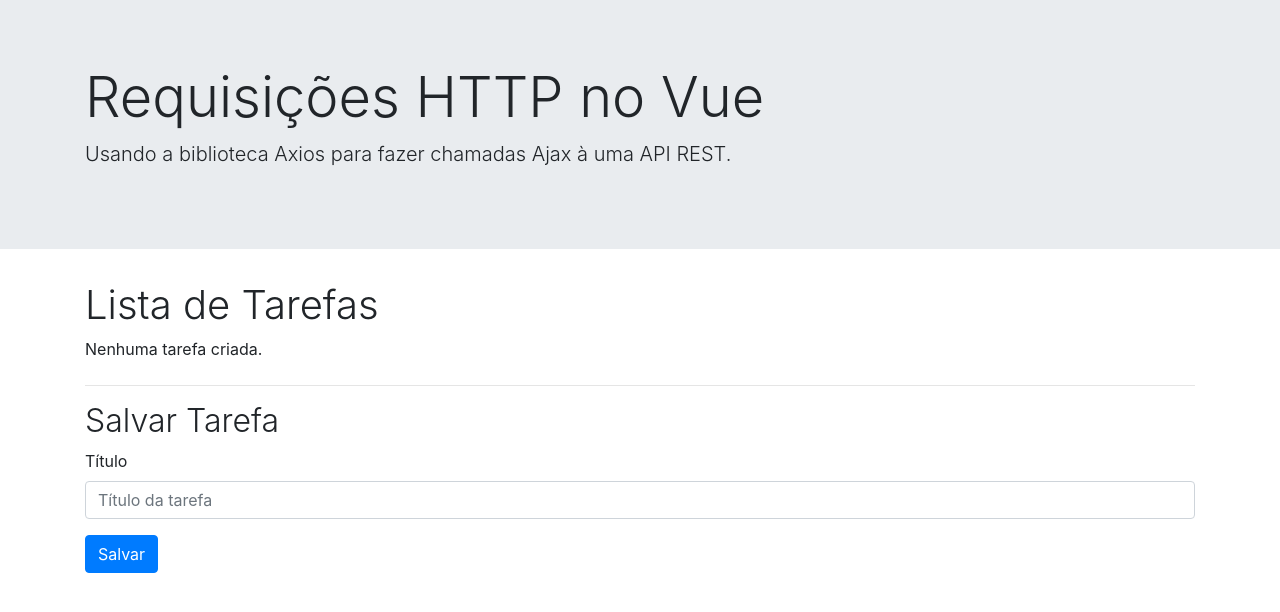
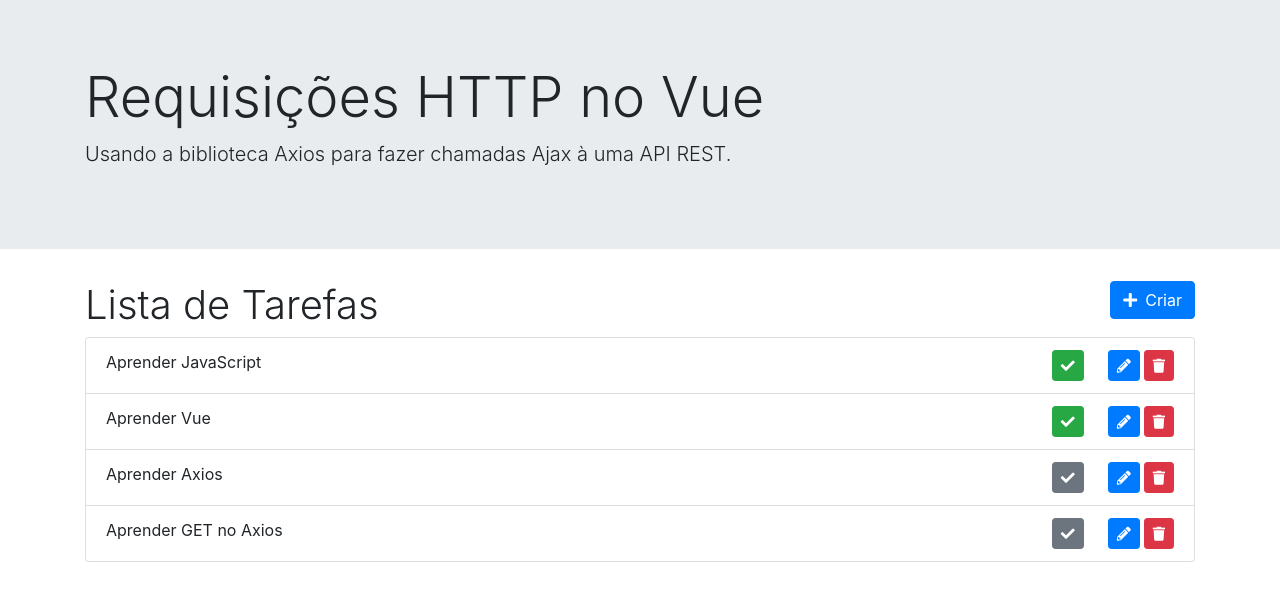
Before and after one commit to lucasnathandev/vue2-and-axios, a Vue app: page / in a window 1280 px wide. Shown: the top 612 px of the page. Built offline with nearby package versions, Linux system fonts and the light colour scheme; data requests are answered from the project's data file.

Commit message:
:book::tada: Retrieving data via AJAX with Axios from db.json file running on json-server.

```diff
--- a/db.json
+++ b/db.json
@@ -1,7 +1,24 @@
 {
   "tarefas": [
-    { "id": 1, "titulo": "Aprender JavaScript", "concluido": true },
-    { "id": 2, "titulo": "Aprender Vue", "concluido": true },
-    { "id": 3, "titulo": "Aprender Axios", "concluido": false }
+    {
+      "id": 1,
+      "titulo": "Aprender JavaScript",
+      "concluido": true
+    },
+    {
+      "id": 2,
+      "titulo": "Aprender Vue",
+      "concluido": true
+    },
+    {
+      "id": 3,
+      "titulo": "Aprender Axios",
+      "concluido": false
+    },
+    {
+      "titulo": "Aprender GET no Axios",
+      "concluido": false,
+      "id": 4
+    }
   ]
 }
--- a/src/components/TarefaSalvar.vue
+++ b/src/components/TarefaSalvar.vue
@@ -2,7 +2,7 @@
   <div class="my-4">
     <hr />
     <h2 class="font-weight-light">Salvar Tarefa</h2>
-    <form>
+    <form @submit.prevent="salvar">
       <div class="row">
         <div :class="classeColuna">
           <div class="form-group">
@@ -11,6 +11,7 @@
               type="text"
               class="form-control"
               placeholder="Título da tarefa"
+              v-model="tarefaLocal.titulo"
             />
           </div>
         </div>
@@ -51,5 +52,11 @@
       return this.tarefa ? "col-sm-10" : "col-sm-12";
     },
   },
+  methods: {
+    salvar() {
+      this.$emit("criar", this.tarefaLocal);
+      this.tarefaLocal = { titulo: "", concluido: false };
+    },
+  },
 };
 </script>
--- a/src/components/TarefasLista.vue
+++ b/src/components/TarefasLista.vue
@@ -1,6 +1,19 @@
 <template>
   <div>
-    <h1 class="font-weight-light">Lista de Tarefas</h1>
+    <div class="row">
+      <div class="col-sm-10">
+        <h1 class="font-weight-light">Lista de Tarefas</h1>
+      </div>
+      <div class="col-sm-2">
+        <button
+          @click="exibirFormulario = !exibirFormulario"
+          class="btn btn-primary float-right"
+        >
+          <i class="fa fa-plus mr-2"></i>
+          <span>Criar</span>
+        </button>
+      </div>
+    </div>
 
     <ul class="list-group" v-if="tarefas.length > 0">
       <TarefasListaIten
@@ -12,11 +25,13 @@
 
     <p v-else>Nenhuma tarefa criada.</p>
 
-    <TarefaSalvar />
+    <TarefaSalvar @criar="criarTarefa" v-if="exibirFormulario" />
   </div>
 </template>
 
 <script>
+import { api } from "../config/config.js";
+import axios from "axios";
 const TarefaSalvar = () => import("./TarefaSalvar.vue");
 const TarefasListaIten = () => import("./TarefasListaIten.vue");
 
@@ -28,7 +43,22 @@
   data() {
     return {
       tarefas: [],
+      exibirFormulario: false,
     };
+  },
+  created() {
+    axios
+      .get(api.baseURL + "/tarefas")
+      .then((res) => (this.tarefas = res.data));
+  },
+  methods: {
+    criarTarefa(tarefa) {
+      axios.post(api.baseURL + "/tarefas", tarefa).then((res) => {
+        console.log("POST /tarefas", res);
+        this.tarefas.push(res.data);
+        this.exibirFormulario = false;
+      });
+    },
   },
 };
 </script>
--- /dev/null
+++ b/src/config/config.js
@@ -0,0 +1,3 @@
+export const api = {
+  baseURL: "http://localhost:8000",
+};
```
